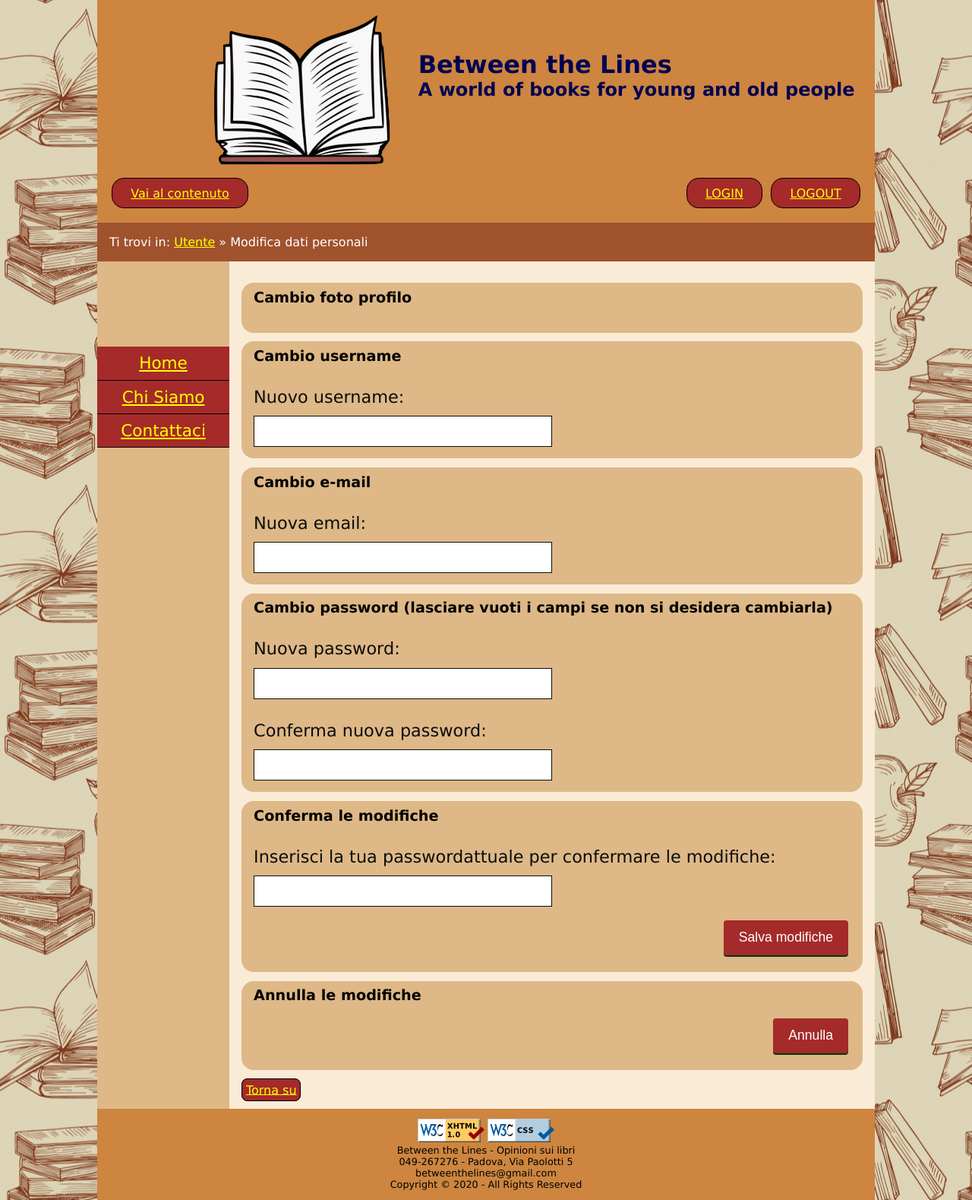
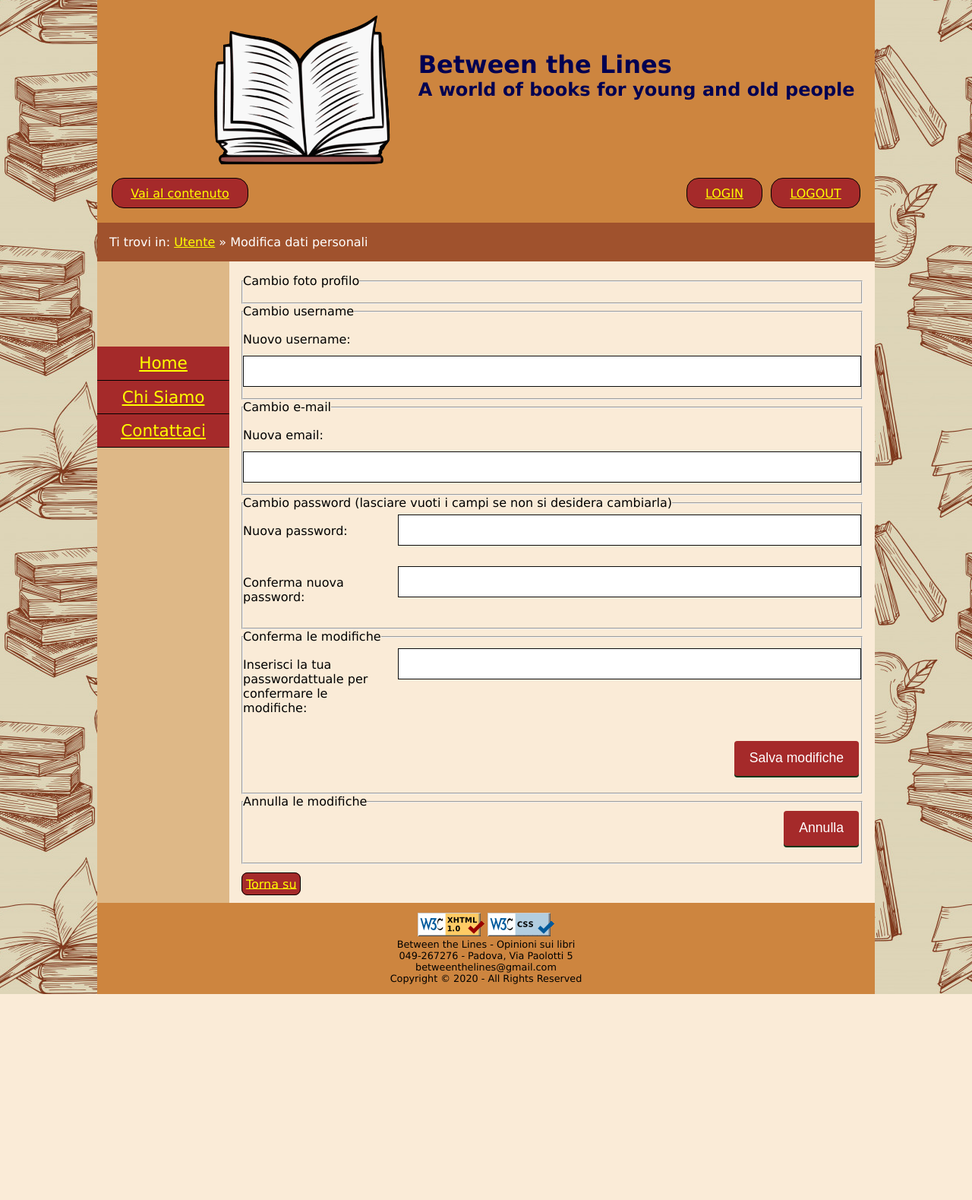
Before and after one commit to SimoDR/between-the-lines, a PHP site: page /php/modificaUtente.php in a window 1280 px wide. Shown: the whole page at 76% size. After the commit the page ends 1308 px from the top, so only its background shows below. Run offline with PHP 8.4, Linux system fonts and the light colour scheme; the visitor is signed in with stand-in values (Sample User, id 1); data that the repository does not hold is empty.

Commit message:
Revert "risolti conflitti"
This reverts commit bd6a9369e3cd5bd971bd3fa4050e398fb0a72451, reversing
changes made to 7ff2657333fff29916f9d4a9d0a6a3091b569144.

```diff
--- a/CSS/print.css
+++ b/CSS/print.css
@@ -46,10 +46,8 @@ select {
 .userPic,
 #footer img,
 #userButtons,
-#menu,
 .hdrButton,
 .turnBack,
-.toContent,
 .pageNumbers {
   display: none;
 }
@@ -122,16 +120,3 @@ select {
 .book img {
   width: 20%;
 }
-
-/*modifica utente*/
-.proPic {
-  display: flex;
-  list-style-type: none;
-}
-.proPic img{
-  height: 3em;
-
-}
-.proPic li {
-  padding-right: 2em;
-}
--- a/CSS/style.css
+++ b/CSS/style.css
@@ -3,7 +3,6 @@
     padding: 0em;
     margin: 0em;
 }
-
 
 a:link {
     color: yellow;
@@ -15,7 +14,7 @@ a:visited {
 
 html, body {
     max-width: 1024px;
-    min-height: 50vh;
+    min-height: 100vh;
     margin: 0em auto;
     padding: 0em
 }
@@ -302,35 +301,8 @@ ul.proPic img {
 }
 
 .proPic > li {
-    flex: 1 1 5em;
+    flex: 1 1 200px;
 }
-
-legend {
-    position: relative;
-    top: 1em;
-    font-size: 1.2em;
-    font-weight: bold;
-    margin-bottom: 1em;
-}
-
-fieldset {
-    border: none;
-    background-color: burlywood;
-    padding: 1em;
-    padding-bottom: 0;
-    border-radius: 1em;
-
-
-}
-
-/*#loginFieldset {
-    padding: 1em;
-    border-radius: 1em;
-    background-color: peru;
-
-}*/
-
-
 
 /*pagina utente*/
 
@@ -363,7 +335,7 @@ fieldset {
 
 #panel{
     border-radius: 1em;
-    background-color: peru;
+    border:0.2em solid sienna;
     padding:0.5em;
 }
 #editUser {
@@ -376,21 +348,21 @@ fieldset {
     border: 1px solid black;
     padding: 0.3em;
     margin: 1em;
-    display:inline-block
 }
 
 .newAuthorGenre {
     list-style-type: none;
-    padding:0em;
+    padding:1em;
 }
-
+.newAuthorGenre > li{
+    margin: 2em 2em 0em;
+}
 .newAuthorGenre a{
     background-color: brown;
     border-radius: 0.5em;
     border: 1px solid black;
     padding: 0.3em;
-    margin: 1em 2em;
-    display:inline-block;
+    margin: 2em;
 }
 
 #addBook {
@@ -401,7 +373,7 @@ fieldset {
     border-radius: 0.5em;
     border: 1px solid black;
     padding: 0.8em;
-    margin: 1.7em;
+    margin: 2em;
 }
 
 #warningMessage {
@@ -441,7 +413,7 @@ fieldset {
     -webkit-border-radius: 1em;
     -moz-border-radius: 1em;
     text-align: center;
-    padding-top: 0.3em;
+    padding-top: 1.6em;
     height: 4.3em;
     width: 15em;
     border: 0.05em solid black;
@@ -593,10 +565,10 @@ fieldset {
   margin: 0 3% 2% 3%;
 }
 
-/*#bookDetails dt:before {
+#bookDetails dt:before {
   content: "";
   display: block;
-}*/
+}
 
 #bookDetails {
     margin: 3%;
@@ -832,7 +804,7 @@ li.review {
     margin:0.2em;
     padding: 0.2em;
     font-weight: bold;
-    font-size: 1em;
+    font-size: 1.2em;
     background-color: #fce4e4;
     border: 1px solid #ff0307;
     border-radius: 0.2em;
--- a/HTML/dettagliLibro.html
+++ b/HTML/dettagliLibro.html
@@ -21,7 +21,7 @@
         <HEADER/>
 
         <div id="breadcrumb">
-            <p>Ti trovi in: <a href="index.php" xml:lang="en">Home</a> &raquo; <a href="ricerca.php">Ricerca</a> &raquo; <PATH/> </p>
+            <p>Ti trovi in: <a href="index.php">Home</a> &raquo; <a href="ricerca.php">Ricerca</a> &raquo; <PATH/> </p>
         </div>
 
         <div id="menu">
--- a/HTML/inserisciGenere.html
+++ b/HTML/inserisciGenere.html
@@ -43,7 +43,9 @@
                     <ERROR/>
 
                     <div class="row">
-                        <label class="formLabel" for="genreName">Genere:</label>
+                        <div class="col-25">
+                            <label for="genreName">Genere:</label>
+                        </div>
                         <div class="col-75">
                             <input type="text" name="genreName" id="genreName" value="<GENERE/>"/>
                         </div>
--- a/HTML/inserisciRecensione.html
+++ b/HTML/inserisciRecensione.html
@@ -21,7 +21,7 @@
         <HEADER/>
 
         <div id="breadcrumb">
-            <p>Ti trovi in: <a href="index.php" xml:lang="en">Home </a> &raquo; <a href="ricerca.php">Ricerca </a> &raquo; <PATH/> </p>
+            <p>Ti trovi in: <a href="index.php">Ricerca </a> &raquo; <PATH/> </p>
         </div>
 
         <div id="menu">
--- a/HTML/login.html
+++ b/HTML/login.html
@@ -37,7 +37,6 @@
                         funzionalità potrebbero non essere disponibili
                     </div>
                 </noscript>
-                <div id="loginFieldset">
                 <fieldset>
                     <legend xml:lang="en">Login</legend>
 
@@ -73,7 +72,6 @@
                     </div>
 
                 </fieldset>
-                </div>
             </form>
             <div class="turnBack"><a class="turnBackLink" href="#header">Torna su</a></div>
 
--- a/HTML/modificaUtente.html
+++ b/HTML/modificaUtente.html
@@ -52,13 +52,14 @@
                     <ERRORI_USERNAME/>
 
                     <div class="row">
-                        <label class="formLabel" for="username">Nuovo <span xml:lang="en" lang="en">username</span>:</label>
-                        <div class="col-50">
+                        <div class="col-25">
+                            <label for="username">Nuovo <span xml:lang="en" lang="en">username</span>:</label>
+                        </div>
+
                         <input id="username"
                                type="text"
                                name="username"
                                value="<USERNAME/>"/>
-                        </div>
                     </div>
 
                 </fieldset>
@@ -69,13 +70,13 @@
                     <ERRORI_EMAIL/>
 
                     <div class="row">
-                        <label class="formLabel" for="user-email">Nuova <span xml:lang="en" lang="en">email</span>:</label>
-                        <div class="col-50">
+                        <div class="col-25">
+                            <label for="user-email">Nuova <span xml:lang="en" lang="en">email</span>:</label>
+                        </div>
                         <input id="user-email"
                                type="text"
                                name="user-email"
                                value="<EMAIL/>"/>
-                        </div>
                     </div>
                 </fieldset>
 
@@ -85,8 +86,10 @@
                     <ERRORI_PASSWORD/>
 
                     <div class="row">
-                        <label class="formLabel" for="newPassword1">Nuova <span xml:lang="en" lang="en">password</span>:</label>
-                        <div class="col-50">
+                        <div class="col-25">
+                            <label for="newPassword1">Nuova <span xml:lang="en" lang="en">password</span>:</label>
+                        </div>
+                        <div class="col-75">
                             <input id="newPassword1"
                                    type="password"
                                    name="newPassword1"/>
@@ -94,8 +97,10 @@
                     </div>
 
                     <div class="row">
-                        <label class="formLabel" for="newPassword2">Conferma nuova <span xml:lang="en" lang="en">password</span>:</label>
-                        <div class="col-50">
+                        <div class="col-25">
+                            <label for="newPassword2">Conferma nuova <span xml:lang="en" lang="en">password</span>:</label>
+                        </div>
+                        <div class="col-75">
                             <input id="newPassword2"
                                    type="password"
                                    name="newPassword2"/>
@@ -107,8 +112,10 @@
                     <legend class="legend">Conferma le modifiche</legend>
 
                     <div class="row">
-                        <label class="formLabel" for="oldPassword">Inserisci la tua <span xml:lang="en" lang="en">password</span>attuale per confermare le modifiche:</label>
-                        <div class="col-50">
+                        <div class="col-25">
+                            <label for="oldPassword">Inserisci la tua <span xml:lang="en" lang="en">password</span>attuale per confermare le modifiche:</label>
+                        </div>
+                        <div class="col-75">
                             <input id="oldPassword"
                                    type="password"
                                    name="oldPassword"/>
--- a/HTML/utente.html
+++ b/HTML/utente.html
@@ -31,8 +31,6 @@
         </div>
 
         <div id="content">
-            <h2>Il tuo profilo</h2>
-
             <div class="userInfo">
                 <INFO_UTENTE/>
             </div>
--- a/php/dettagliLibro.php
+++ b/php/dettagliLibro.php
@@ -223,18 +223,18 @@ if (isset($_GET['id_libro']) && check_num($_GET['id_libro'])) {
                         $inserimentoForm = '<div id="insertReviewButton"><form action="inserisciRecensione.php" method="post">
                                             <div>
                                                 <input type="hidden" name="ID_libro" value="' . $ID_libro .'"/>
-                                                <input id="insertReviewButton" type="submit" value="Inserisci recensione" class="button"/>
+                                                <input type="submit" value="Inserisci recensione" class="reviewButton"/>
                                             </div>
                                             </form></div>';
                     } else { // se admin
-                        $inserimentoForm = "<p id=\"insertReviewButton\">Spiacente, l'<span xml:lang=\"en\" lang=\"en\">admin</span> non può effettuare recensioni</p>";
+                        $inserimentoForm = "<p id=\"insertReviewButton\">Spiacente, l'admin non può effettuare recensioni</p>";
                     }
                 } else { // non loggato
 
                     $inserimentoForm = '<form action="login.php" method="get">
                                         <div>
                                             <input type="hidden" name="id_libro" value ="' . $ID_libro . '"/>
-                                            <input id="insertReviewButton" type="submit" value="Accedi per inserire una recensione" class="button"/>
+                                            <input type="submit" value="Effettua il login per inserire una recensione" class="reviewButton"/>
                                         </div>
                                         </form>';
                 }
--- a/php/inserisciRecensione.php
+++ b/php/inserisciRecensione.php
@@ -92,6 +92,8 @@ require_once("setupPage.php");
                         }
 
 
+
+
                     }
                     else {
 
--- a/php/utente.php
+++ b/php/utente.php
@@ -30,7 +30,7 @@ if ($obj_connection->openDBConnection()) {
         $altPic = $proPic[0]["alt_text"];
         $userInfo = "<div class=\"imgWrapper\"><img class=\"userPic\" src=\"$pathPic\" alt=\"$altPic\" /></div>
         <h2 class=\"userName\"> $username </h2>
-        <p class=\"email\"> La tua <span xml:lang=\"en\">e-mail</span>: $email </p>";
+        <p class=\"email\"> La tua <span xml:lang=\"en\">E-mail</span>: $email </p>";
     }
     $obj_connection->closeDBConnection();
 } else {
@@ -62,7 +62,7 @@ if ($_SESSION['permesso'] == 1) {
         <li><a href=\"inserisciAutore.php\">Aggiungi un nuovo autore</a></li>
         <li><a href=\"inserisciGenere.php\">Aggiungi un nuovo genere</a></li>
     </ul>
-    <a id=\"addBook\" href=\"inserisciLibro.php\">Aggiungi un nuovo libro </a>";
+    <a id=\"addBook\" href=\"inserisciLibro.php\" > Aggiungi un nuovo libro </a>";
 }
 $page = str_replace("<BOTTONI_ADMIN/>", $buttons, $page);
 //if the user is not admin he can delete his account
@@ -71,7 +71,7 @@ if ($_SESSION['permesso'] == 0) {
     $delete = "<form id=\"deleteAccount\" class=\"print-hide cambio-info\"
           method=\"post\"
           action=\"../php/utente.php\">
-        <fieldset class=\"formF\">
+        <fieldset class=\"form-fieldset fieldset-elimina-account\">
             <legend class=\"legend\">Eliminazione <span xml:lang=\"en\">account</span></legend>
             <ERRORI/>
             <label for=\"userPwd\">Per confermare inserisci la tua <span xml:lang=\"en\">password</span>:</label>
```
Also changed, not shown: HTML/contatti.html (+15 -7 lines), HTML/inserisciAutore.html (+12 -4 lines).
